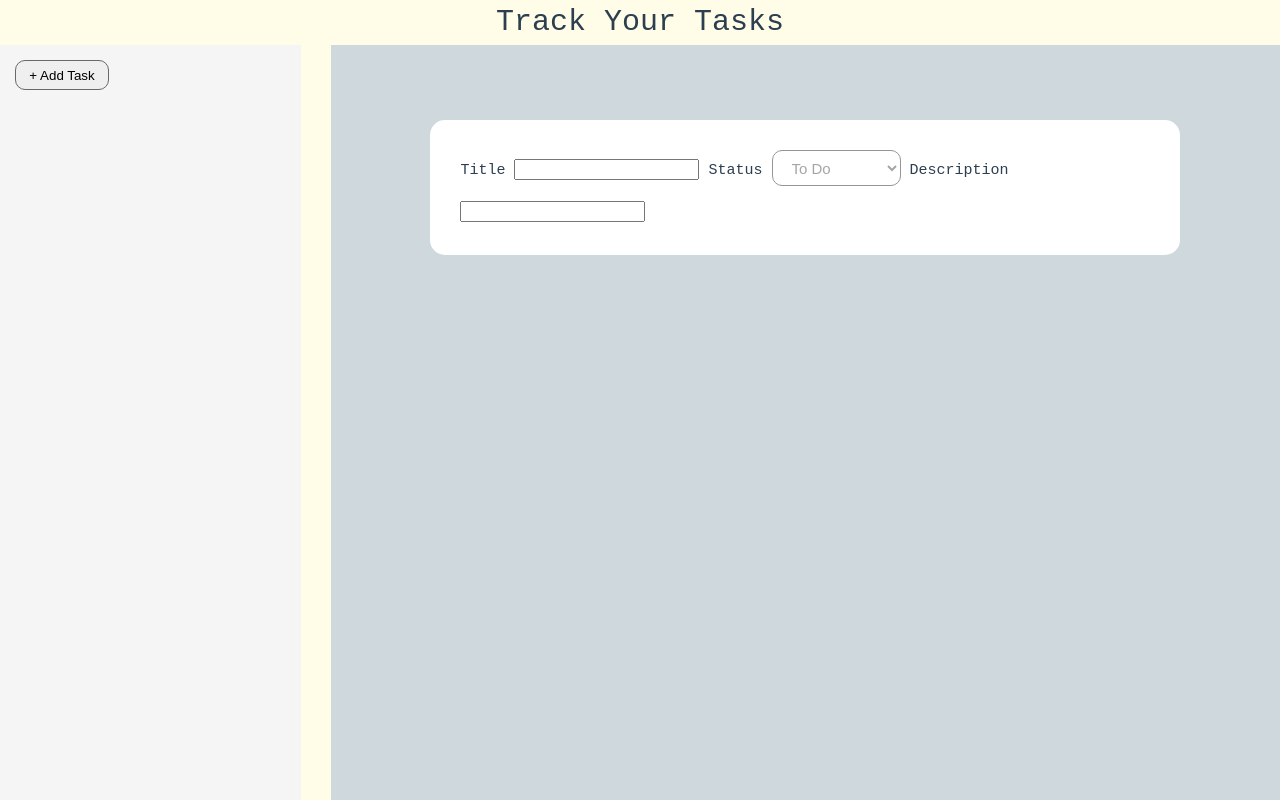
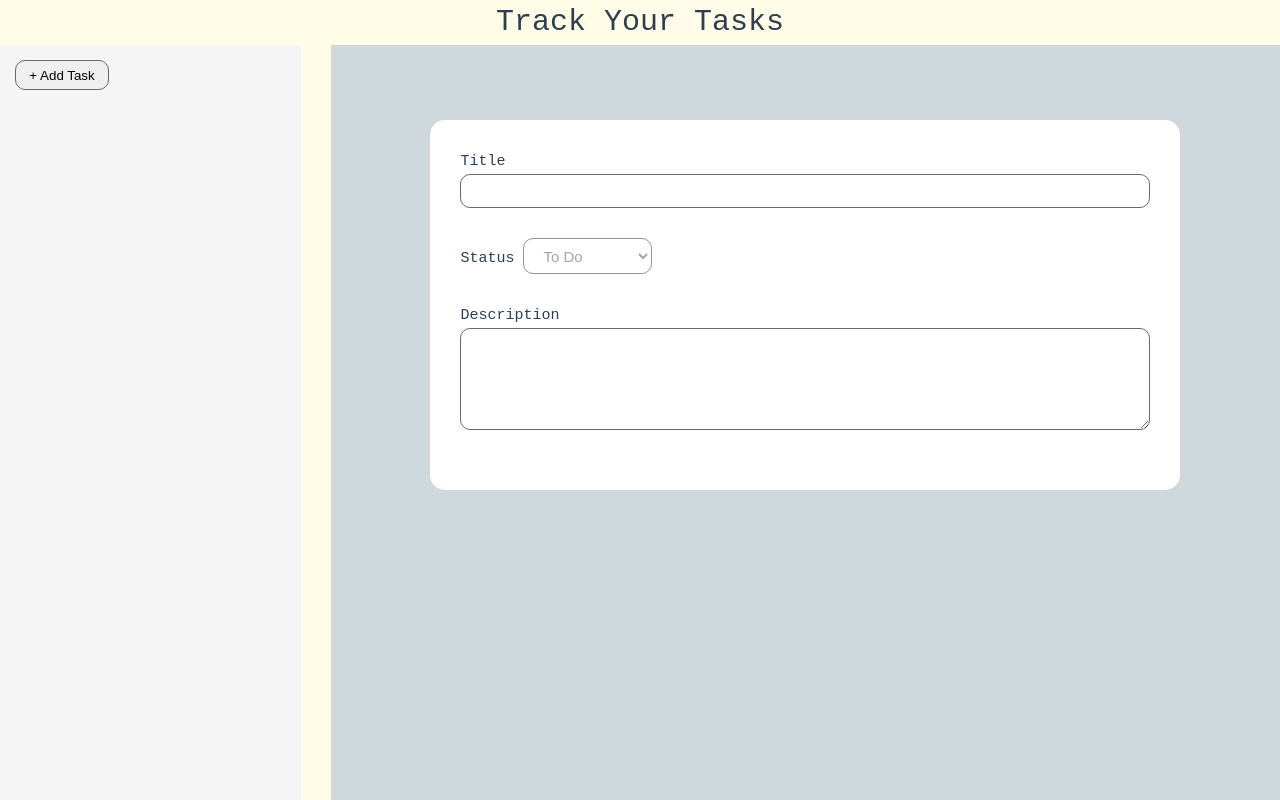
Before and after one commit to dsobolev/task-tracker-vue, a Vue app: page /task/new in a window 1280 px wide. Shown: the top 800 px of the page. Built offline with nearby package versions, Linux system fonts and the light colour scheme; a web font is replaced by a local one.

Commit message:
Styles for TaskEdit

```diff
--- a/src/components/TaskEdit.vue
+++ b/src/components/TaskEdit.vue
@@ -26,12 +26,14 @@ const taskStatus = computed(() => props.task
         <label>
             Title
             <input v-model="title"
-                   name="title">
+                   name="title"
+                   class="input">
         </label>
         <label>
             Status
             <select name="status"
-                    disabled>
+                    disabled
+                    class="input">
                 <option v-for="entry in statusLabels.entries()"
                         :selected="entry[0] === taskStatus"
                         :value="entry[0]">
@@ -41,19 +43,31 @@ const taskStatus = computed(() => props.task
         </label>
         <label>
             Description
-            <input v-modle="description"
-                   name="description">
+            <textarea v-modle="description"
+                   rows="5"
+                   name="description"
+                   class="input" />
         </label>
     </div>
 </template>
 
 <style scoped>
-select {
+label {
+    display: block;
+    margin-bottom: 2em;
+}
+
+input, textarea {
+    display: block;
+    width: 100%;
+}
+
+.input {
     font-size: 1em;
     padding: 0.5em 1em;
+    border-radius: 10px;
+    background-color: white;
     border: 1px solid dimgrey;
-    border-radius: 10px;
-    margin-bottom: 1em;
-    background-color: white;
 }
+
 </style>
```
